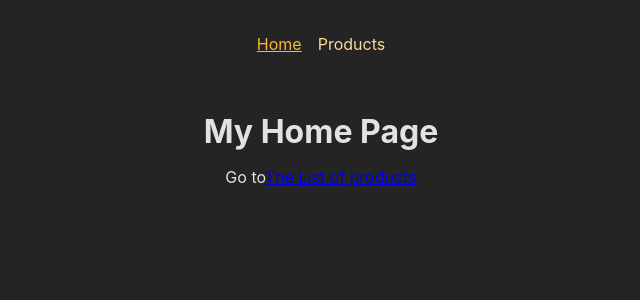
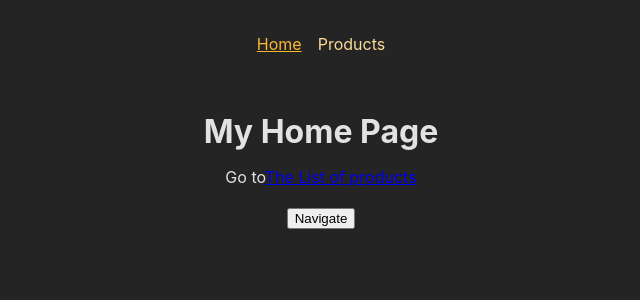
Before and after one commit to KariimAlii/ReactRouterDemo, a React (Vite) app: page / in a window 1280 px wide. Shown: the top 300 px of the page, without its empty margins (319-959 px from the left). Built offline with nearby package versions, Linux system fonts and the light colour scheme.

Commit message:
Navigating programmatically

```diff
--- a/src/pages/Home.jsx
+++ b/src/pages/Home.jsx
@@ -1,6 +1,11 @@
-import {Link} from "react-router-dom";
+import {Link, useNavigate} from "react-router-dom";
 
 export default function Home() {
+    const navigate = useNavigate();
+
+    function navigateHandler() {
+        navigate('/products')
+    }
     return (
         <>
             <h1>My Home Page</h1>
@@ -8,6 +13,9 @@
                 Go to
                 <Link to="/products">The List of products</Link>
             </p>
+            <p>
+                <button onClick={navigateHandler}>Navigate</button>
+            </p>
         </>
 
     )
```
